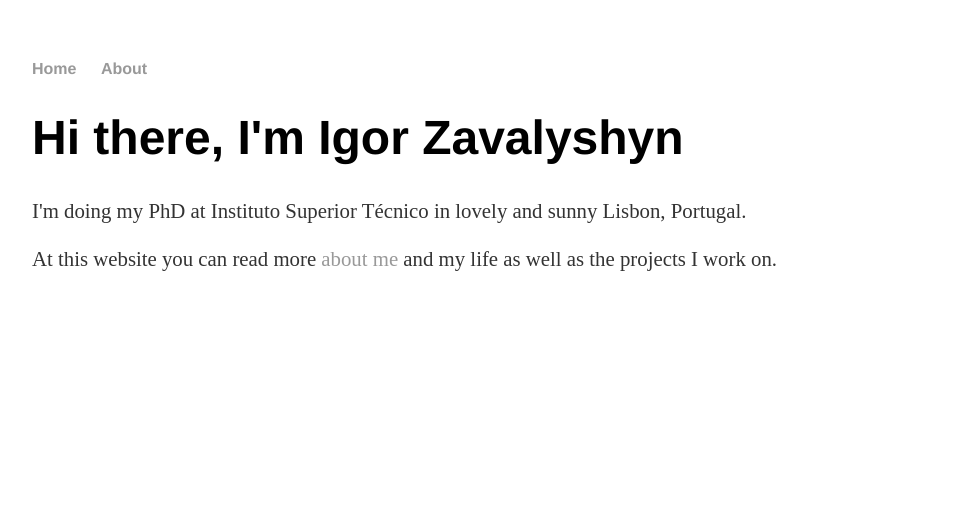
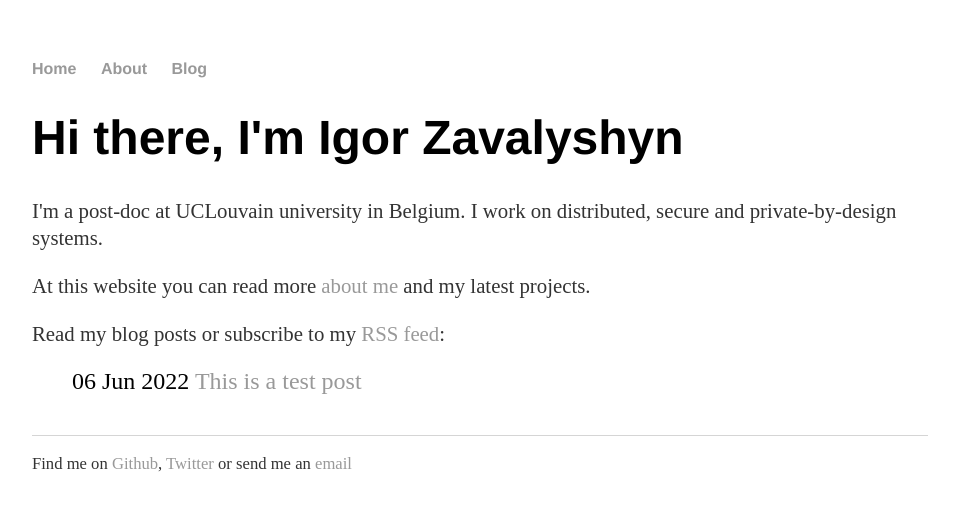
Before and after one commit to zavalyshyn/zavalyshyn.github.io, a Jekyll site: the page built from index.html, in a window 1280 px wide. Shown: the top 511 px of the page, without its empty margins (160-1119 px from the left). Built offline with Jekyll 4.4.1, drawn with Linux system fonts in a browser that asks for light colours.

Commit message:
Added blog posts

```diff
--- a/_layouts/default.html
+++ b/_layouts/default.html
@@ -1,7 +1,10 @@
 <!DOCTYPE html>
+<html xmlns="http://www.w3.org/1999/xhtml" xml:lang="en" lang="en-us">
 	<html>
 		<head>
+			<meta http-equiv="content-type" content="text/html; charset=utf-8" />
 			<title>{{ page.title }}</title>
+			<meta name="author" content="Igor Zavalyshyn" />
 			<!-- link to main stylesheet -->
 			<link rel="stylesheet" type="text/css" href="/css/main.css">
 		</head>
@@ -11,7 +14,7 @@
 	        		<li><a href="/">Home</a></li>
 		        	<li><a href="/about">About</a></li>
 	        		<!-- <li><a href="/cv">CV</a></li> -->
-	        		<!-- <li><a href="/blog">Blog</a></li> -->
+	        		<li><a href="/blog">Blog</a></li>
 	    		</ul>
 			</nav>
 			<div class="container">
@@ -19,11 +22,8 @@
 			{{ content }}
 
 			</div><!-- /.container -->
-<!-- 			<footer>
-	    		<ul>
-	        		<li><a href="mailto:i.zavalishin[!]gmail.com">email</a></li>
-	        		<li><a href="https://github.com/zavalyshyn">GitHub</a></li>
-				</ul>
-			</footer> -->
+			<footer>
+				<p> Find me on <a href="https://github.com/zavalyshyn">Github</a>, <a href="https://twitter.com/zavalyshyn">Twitter</a> or send me an <a href="mailto:zavalyshyn@gmail.com">email</a> </p>
+			</footer>
 		</body>
 	</html>
--- a/index.html
+++ b/index.html
@@ -4,6 +4,14 @@ title: Igor Zavalyshyn
 ---
 <div class="blurb">
 	<h1>Hi there, I'm Igor Zavalyshyn</h1>
-	<p>I'm doing my PhD at Instituto Superior Técnico in lovely and sunny Lisbon, Portugal. </p>
-	<p>At this website you can read more <a href="/about"> about me </a> and my life as well as the projects I work on. </p>
+	<p>I'm a post-doc at UCLouvain university in Belgium. I work on distributed, secure and private-by-design systems. </p>
+	<p>At this website you can read more <a href="/about"> about me </a> and my latest projects. </p>
 </div><!-- /.blurb -->
+
+<p>Read my blog posts or subscribe to my <a href="/feed.xml">RSS feed</a>:</p>
+
+<ul class="posts">
+	{% for post in site.posts %}
+		<li><span>{{ post.date | date_to_string }}</span> <a href="{{ post.url }}">{{ post.title }}</a></li>
+	{% endfor %}
+</ul>
```
Also changed, not shown: _layouts/post.html (added, +16 -0 lines), _posts/2022-06-06-test-post.markdown (added, +30 -0 lines), blog.html (added, +12 -0 lines).
